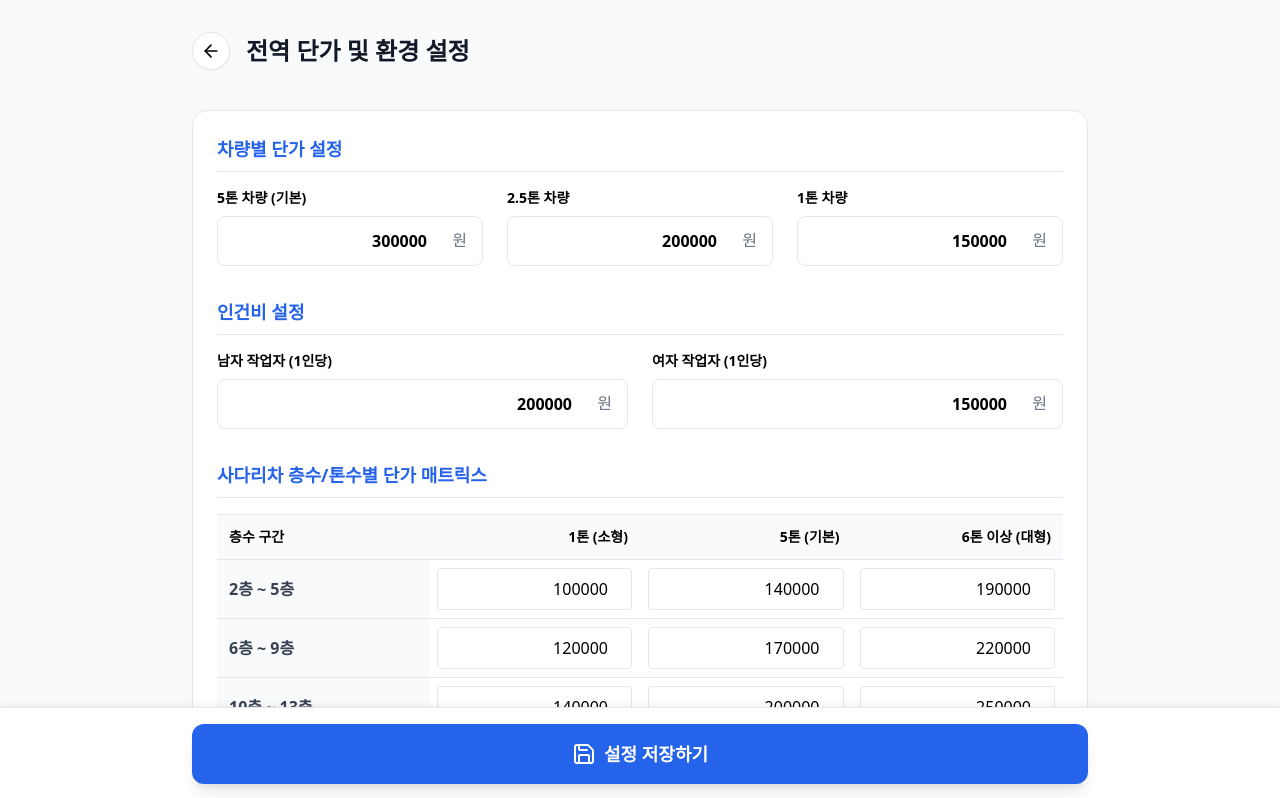
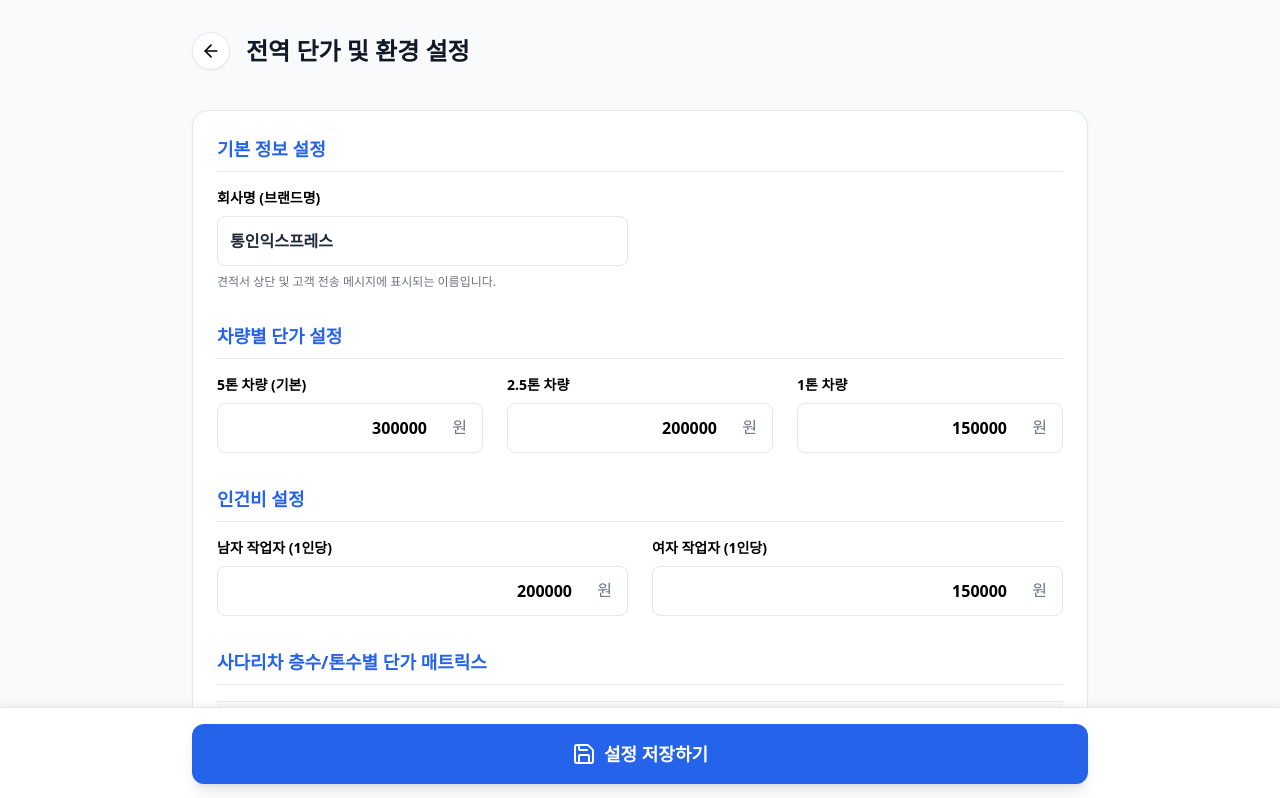
Before and after one commit to grigobio237-eng/20260822-tongin, a Next.js app: page /settings in a window 1280 px wide. Shown: the top 798 px of the page. Built offline with nearby package versions, Linux system fonts and the light colour scheme.

Commit message:
feat: make company name dynamic, update layout for sticky header, add arrows between steps, improve layout distribution

```diff
--- a/src/app/(wizard)/layout.tsx
+++ b/src/app/(wizard)/layout.tsx
@@ -1,19 +1,17 @@
 'use client';
 
-import React, { useEffect } from 'react';
+import React from 'react';
 import { useWizardStore } from '@/store/wizardStore';
 import { useSettingsStore } from '@/store/settingsStore';
-import { Settings } from 'lucide-react';
+import { Settings, ChevronRight } from 'lucide-react';
 import { useRouter } from 'next/navigation';
 import clsx from 'clsx';
 import NotificationBell from '@/components/layout/NotificationBell';
 
 export default function WizardLayout({ children }: { children: React.ReactNode }) {
   const currentStep = useWizardStore(state => state.currentStep);
+  const companyName = useSettingsStore(state => state.companyName);
   const router = useRouter();
-
-  // NOTE: Cloudflare Pages Edge 환경의 500 에러를 방지하기 위해
-  // 전역 layout 마운트 시 서버 API 호출은 잠시 비활성화합니다.
 
   const steps = [
     { num: 1, label: '기본정보' },
@@ -25,38 +23,52 @@ export default function WizardLayout({ children }: { children: React.ReactNode }
   return (
     <div className="min-h-screen bg-gray-50 flex flex-col">
       {/* Header / Step Indicator */}
-      <header className="bg-white border-b sticky top-0 z-10 relative">
-        <div className="max-w-4xl mx-auto px-4 py-4 relative">
-          <div className="flex items-center justify-between">
+      <header className="bg-white border-b sticky top-0 z-50 shadow-sm w-full">
+        <div className="max-w-5xl mx-auto px-4 py-3 flex items-center justify-between">
+
+          {/* Left: Company Name (Dynamic) */}
+          <div className="hidden md:flex items-center w-1/4">
+            <span className="font-black text-xl text-blue-900 tracking-tight">
+              {companyName || '통인익스프레스'}
+            </span>
+          </div>
+
+          {/* Center: Steps with Arrows */}
+          <div className="flex-1 flex items-center justify-center">
             {steps.map((step, idx) => (
-              <div key={step.num} className="flex flex-col items-center flex-1">
+              <React.Fragment key={step.num}>
+                <div className="flex flex-col items-center">
                   <div
                     className={clsx(
-                    "w-8 h-8 rounded-full flex items-center justify-center text-sm font-bold mb-1",
-                    currentStep >= step.num ? "bg-blue-600 text-white" : "bg-gray-200 text-gray-500"
+                      "w-8 h-8 rounded-full flex items-center justify-center text-sm font-bold mb-1 transition-colors",
+                      currentStep >= step.num ? "bg-blue-600 text-white shadow-md" : "bg-gray-200 text-gray-500"
                     )}
                   >
                     {step.num}
                   </div>
                   <span className={clsx(
-                  "text-xs",
-                  currentStep >= step.num ? "text-blue-600 font-semibold" : "text-gray-400"
+                    "text-[11px] whitespace-nowrap transition-colors",
+                    currentStep >= step.num ? "text-blue-700 font-bold" : "text-gray-400 font-medium"
                   )}>
                     {step.label}
                   </span>
+                </div>
+
                 {idx < steps.length - 1 && (
-                  <div className="hidden sm:block absolute w-full h-0.5 bg-gray-200 -z-10 top-4 left-1/2" />
+                  <div className="px-2 sm:px-4 mb-4 text-gray-300">
+                    <ChevronRight size={18} />
+                  </div>
                 )}
-              </div>
+              </React.Fragment>
             ))}
           </div>
 
-          {/* Action Buttons (Right Top) */}
-          <div className="absolute right-4 top-4 flex items-center gap-2">
+          {/* Right: Action Buttons */}
+          <div className="flex items-center justify-end gap-2 w-1/4">
             <NotificationBell />
             <button
               onClick={() => router.push('/settings')}
-              className="text-gray-400 hover:text-gray-700 p-2 bg-white rounded-full shadow-sm border transition-colors"
+              className="text-gray-500 hover:text-blue-600 p-2 bg-gray-50 hover:bg-blue-50 rounded-full border border-gray-200 transition-colors"
               aria-label="단가 설정"
             >
               <Settings size={20} />
--- a/src/app/settings/page.tsx
+++ b/src/app/settings/page.tsx
@@ -10,6 +10,7 @@ export default function SettingsPage() {
   const router = useRouter();
   const store = useSettingsStore();
 
+  const [localCompanyName, setLocalCompanyName] = useState(store.companyName || '통인익스프레스');
   const [localVehiclePrices, setLocalVehiclePrices] = useState(store.vehiclePrices);
   const [localWorkerPrices, setLocalWorkerPrices] = useState(store.workerPrices);
   const [localOptionPrices, setLocalOptionPrices] = useState(store.optionPrices);
@@ -17,6 +18,7 @@ export default function SettingsPage() {
   const [localPartnerContacts, setLocalPartnerContacts] = useState(store.partnerContacts);
 
   useEffect(() => {
+    setLocalCompanyName(store.companyName || '통인익스프레스');
     setLocalVehiclePrices(store.vehiclePrices);
     setLocalWorkerPrices(store.workerPrices);
     setLocalOptionPrices(store.optionPrices);
@@ -26,6 +28,7 @@ export default function SettingsPage() {
 
   const handleSave = async () => {
     await store.updateSettings({
+      companyName: localCompanyName,
       vehiclePrices: localVehiclePrices,
       workerPrices: localWorkerPrices,
       optionPrices: localOptionPrices,
@@ -73,6 +76,25 @@ export default function SettingsPage() {
         </div>
 
         <div className="bg-white p-6 rounded-2xl shadow-sm border space-y-8">
+
+          <section>
+            <h2 className="text-lg font-bold text-blue-600 mb-4 border-b pb-2">기본 정보 설정</h2>
+            <div className="grid grid-cols-1 md:grid-cols-2 gap-6">
+              <div>
+                <label className="block text-sm font-semibold mb-2">회사명 (브랜드명)</label>
+                <div className="relative">
+                  <input
+                    type="text"
+                    value={localCompanyName}
+                    onChange={(e) => setLocalCompanyName(e.target.value)}
+                    className="w-full border rounded-lg p-3 font-bold text-gray-800"
+                    placeholder="예: 통인익스프레스"
+                  />
+                </div>
+                <p className="text-xs text-gray-500 mt-2">견적서 상단 및 고객 전송 메시지에 표시되는 이름입니다.</p>
+              </div>
+            </div>
+          </section>
 
           <section>
             <h2 className="text-lg font-bold text-blue-600 mb-4 border-b pb-2">차량별 단가 설정</h2>
--- a/src/store/settingsStore.ts
+++ b/src/store/settingsStore.ts
@@ -16,6 +16,7 @@ export interface PartnerContact {
 }
 
 export interface SettingsState {
+  companyName: string; // 동적 회사명
   vehiclePrices: {
     fiveTon: number;
     twoHalfTon: number;
@@ -61,6 +62,7 @@ export const DEFAULT_LADDER_RATES: Record<string, LadderRateTier> = {
 };
 
 const defaultValues = {
+  companyName: '통인익스프레스',
   vehiclePrices: { fiveTon: 300000, twoHalfTon: 200000, oneTon: 150000 },
   workerPrices: { male: 200000, female: 150000 },
   optionPrices: initialOptionPrices,
@@ -84,6 +86,7 @@ export const useSettingsStore = create<SettingsState>()(
           if (res.ok) {
             const data = (await res.json()) as Partial<SettingsState>;
             set({
+              companyName: data.companyName || get().companyName,
               vehiclePrices: data.vehiclePrices || get().vehiclePrices,
               workerPrices: data.workerPrices || get().workerPrices,
               optionPrices: data.optionPrices || get().optionPrices,
```
Lines whose indentation alone changed are shown as unchanged.
